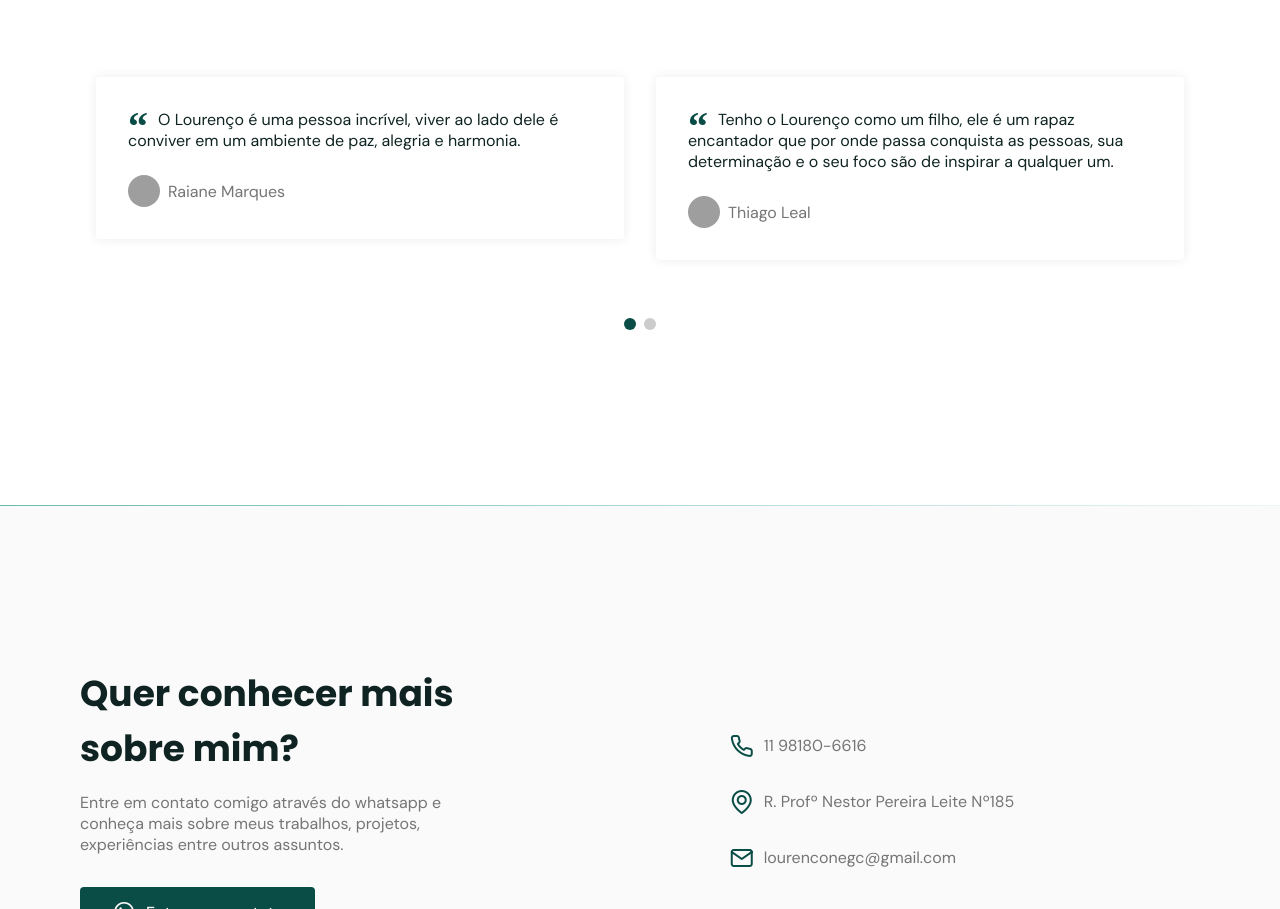
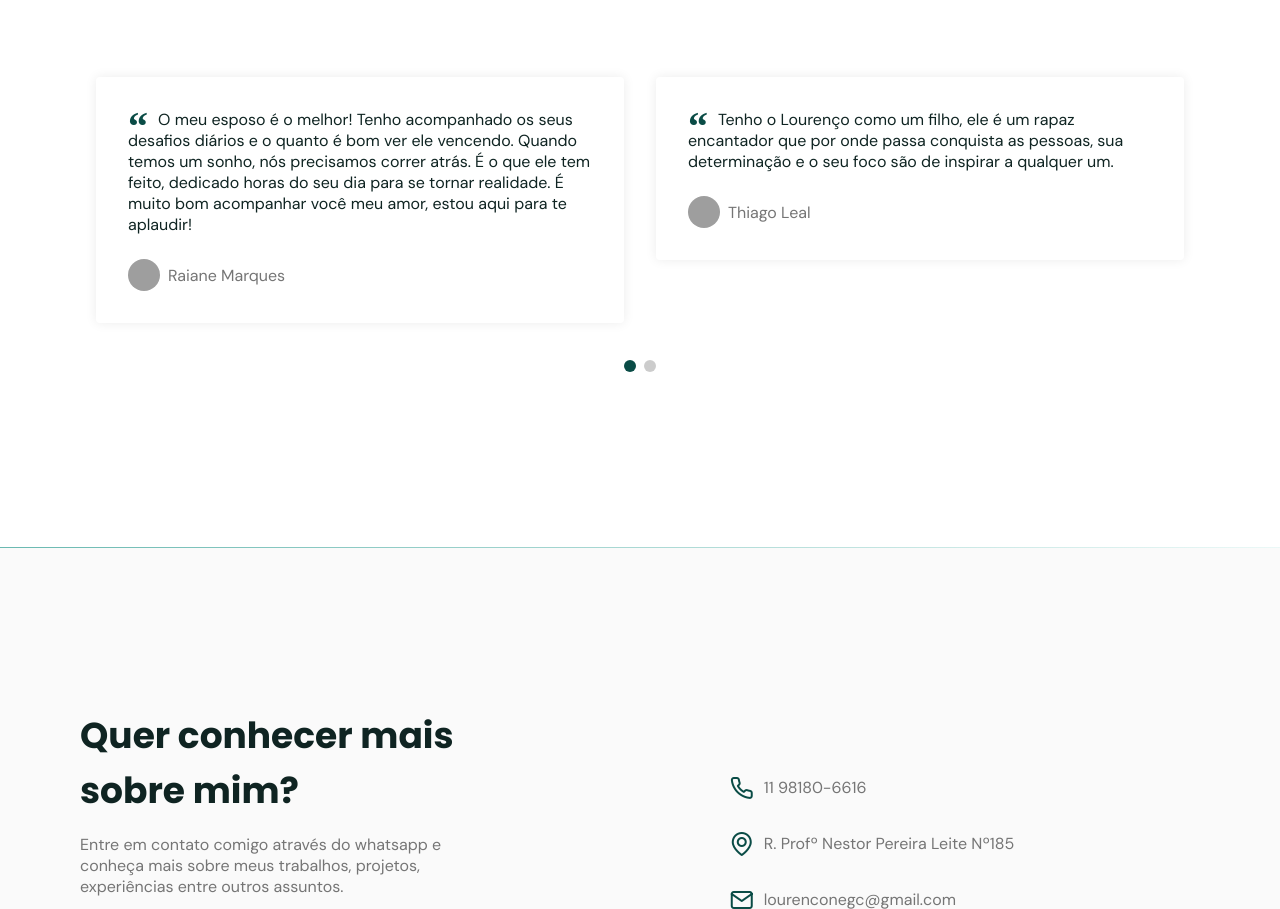
Before and after one commit to LourencoMarques/LourencoM, a plain HTML site: page index.html in a window 1280 px wide. Shown: the part 2549-3458 px from the top of the page. Drawn offline with nearby package versions, Linux system fonts and the light colour scheme; grey boxes are pictures that could not be loaded; files whose address does not match are found by name.

Commit message:
Update index.html

```diff
--- a/index.html
+++ b/index.html
@@ -155,7 +155,7 @@
                 <blockquote>
                   <p>
                     <span>&ldquo;</span>
-                    O Lourenço é uma pessoa incrível, viver ao lado dele é conviver em um ambiente de paz, alegria e harmonia.
+                    O meu esposo é o melhor! Tenho acompanhado os seus desafios diários e o quanto é bom ver ele vencendo. Quando temos um sonho, nós precisamos correr atrás. É o que ele tem feito, dedicado horas do seu dia para se tornar realidade. É muito bom acompanhar você meu amor, estou aqui para te aplaudir!
                   </p>
                   <cite>
                     <img src="https://scontent.fcgh27-1.fna.fbcdn.net/v/t39.30808-6/252472667_4427161187397752_8770815144811061776_n.jpg?_nc_cat=108&ccb=1-6&_nc_sid=09cbfe&_nc_eui2=AeE_fSuhPjWwKBcMqa4NsfBUD91YgM3hYYAP3ViAzeFhgMyVnh_QA5TvaSQbtZyJmfqirGiAgaaIIsEJsX3p8ufD&_nc_ohc=HSL1Ev06awoAX9-7hwG&_nc_oc=AQmD1pNzxNYJn-8-Xeb5-PYuKM8rsG-lusi4U23LOVq6nMsZVXMY0_kS7yRRbka8FGrph-qlU213-NAgHE3i9TQ5&_nc_ht=scontent.fcgh27-1.fna&oh=00_AT_CfaaZjG8B65T31LtgWc_Sw4Fis3hY7uuZl_8PInwHsQ&oe=62788966" alt="Foto de Raiane marques">
```
